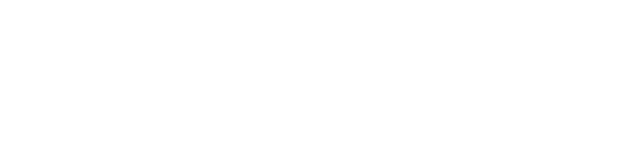
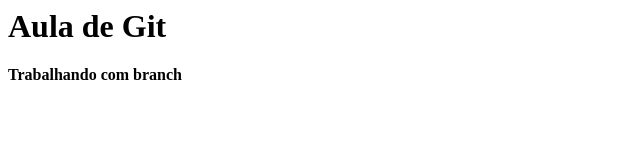
Before and after one commit to msmelos/curso-git, a plain HTML site: page index.html in a window 1280 px wide. Shown: the whole page, without its empty margins (0-640 px from the left). Drawn offline with Linux system fonts and the light colour scheme.

Commit message:
nova branch

```diff
--- a/index.html
+++ b/index.html
@@ -3,4 +3,11 @@
 <title> curso de Git </title>
 </head>
 
+<body>
+<h1> Aula de Git </h1>
+
+<h4> Trabalhando com branch </h4>
+
+</body>
+
 </htm>
```
